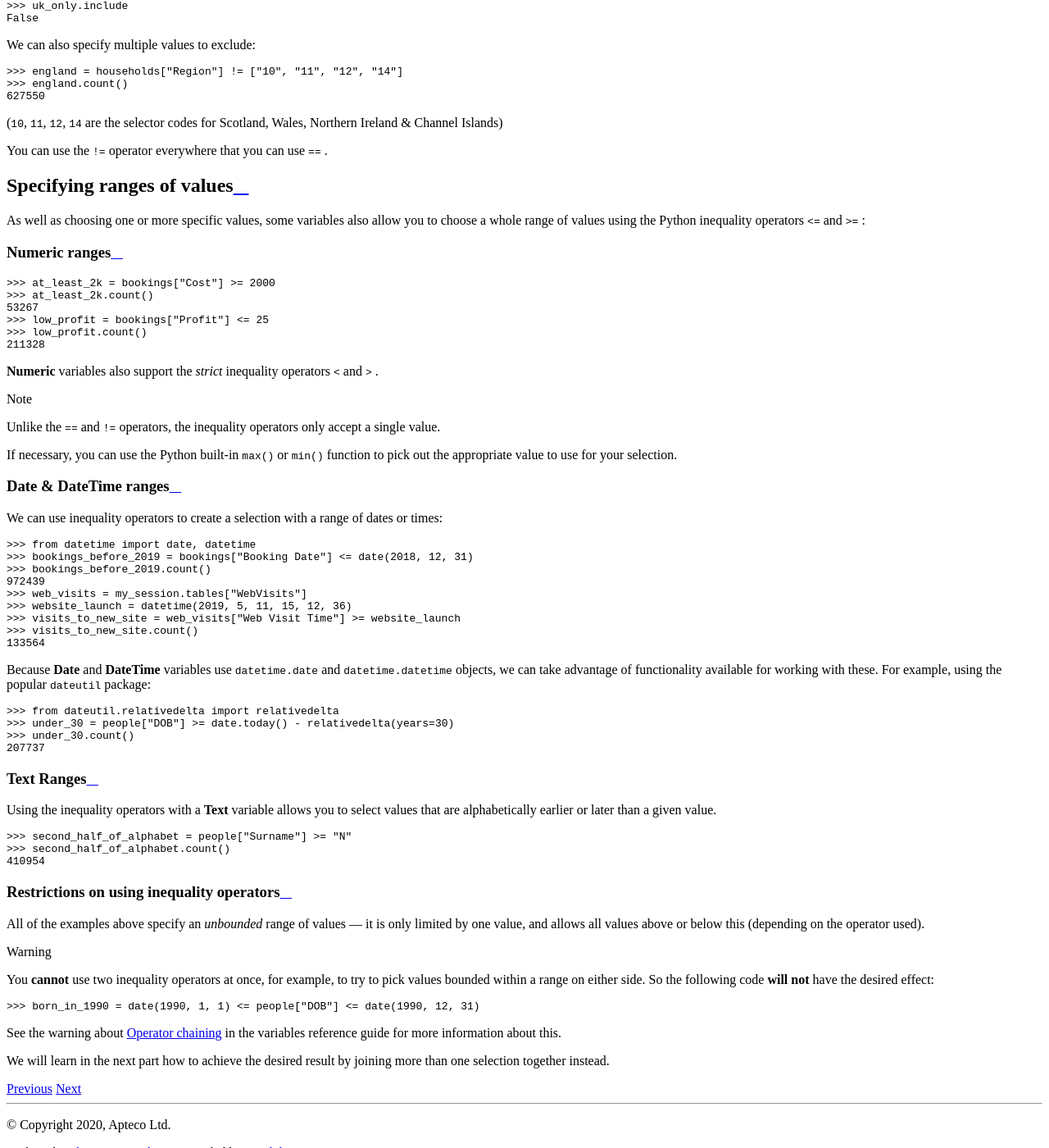
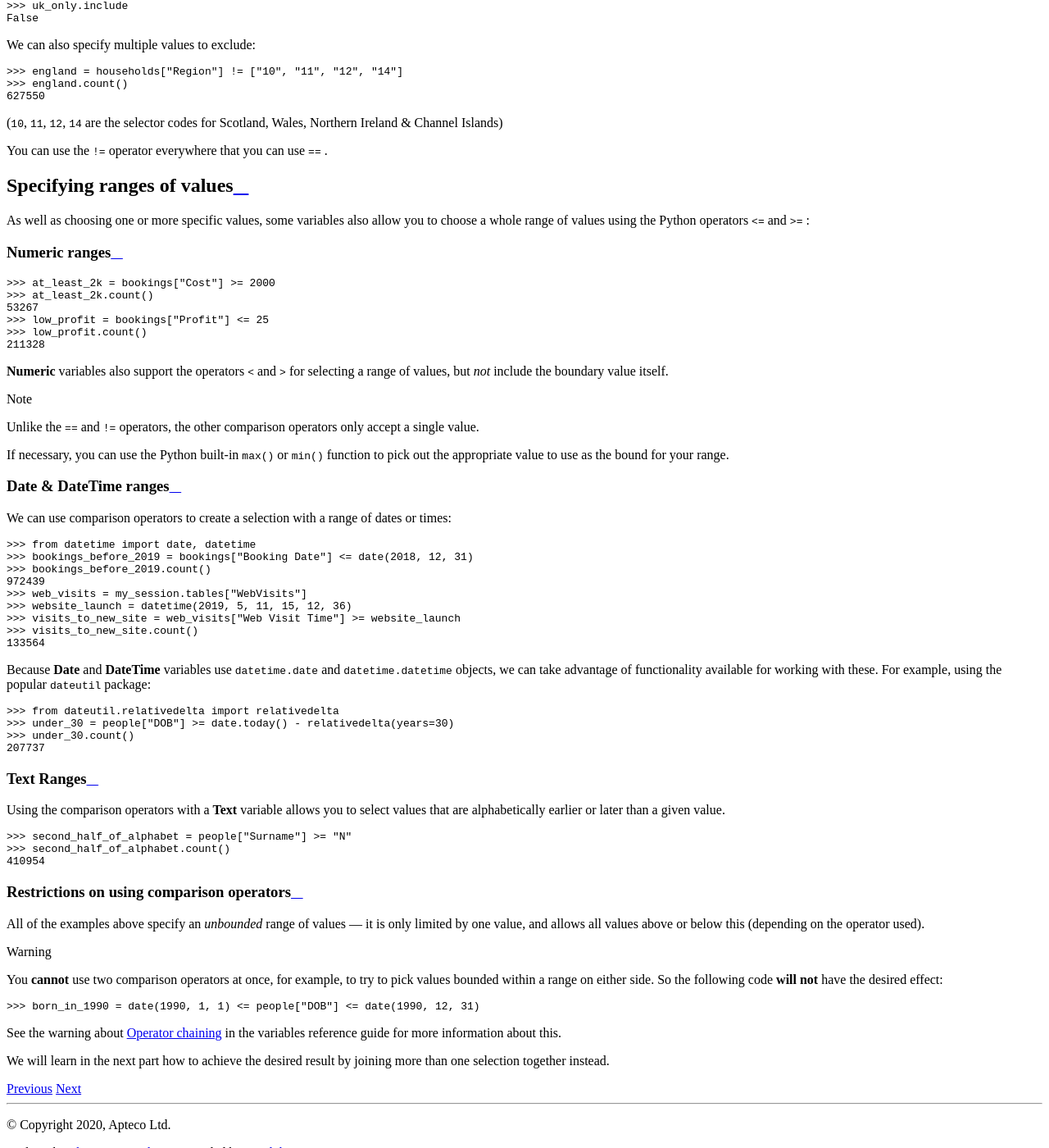
Before and after one commit to Apteco/py-apteco, a Sphinx documentation site: the page built from docs/source/tutorials/tutorial_05.rst, in a window 1280 px wide and 1400 px high, scrolled down 1052 px. Shown: the whole window at 82% size. Built offline with Sphinx 7.4.7 and the Read the Docs theme 2.0.0, drawn with Linux system fonts in a browser that asks for light colours; some of the changed text lies outside the part shown.

Commit message:
Improve language around comparison operators in documentation (amend d509f63). [AB#2029] - avoid ambiguous term 'inequality operator(s)' - prefer 'not equals operator' or 'comparison operator' - other small edits/corrections

```diff
--- a/docs/source/tutorials/tutorial_05.rst
+++ b/docs/source/tutorials/tutorial_05.rst
@@ -55,7 +55,7 @@ Specifying ranges of values
 
 As well as choosing one or more specific values,
 some variables also allow you to choose a whole range of values
-using the Python inequality operators ``<=`` and ``>=`` :
+using the Python operators ``<=`` and ``>=`` :
 
 Numeric ranges
 --------------
@@ -69,21 +69,22 @@ Numeric ranges
     >>> low_profit.count()
     211328
 
-**Numeric** variables also support the *strict* inequality operators
-``<`` and ``>`` .
+**Numeric** variables also support the operators
+``<`` and ``>`` for selecting a range of values,
+but *not* include the boundary value itself.
 
 .. note::
 
     Unlike the ``==`` and ``!=`` operators,
-    the inequality operators only accept a single value.
+    the other comparison operators only accept a single value.
 
     If necessary, you can use the Python built-in :func:`max` or :func:`min` function
-    to pick out the appropriate value to use for your selection.
+    to pick out the appropriate value to use as the bound for your range.
 
 Date & DateTime ranges
 ----------------------
 
-We can use inequality operators to create a selection with a range of dates or times:
+We can use comparison operators to create a selection with a range of dates or times:
 
 .. code-block:: python
 
@@ -112,7 +113,7 @@ For example, using the popular :mod:`dateutil` package:
 Text Ranges
 -----------
 
-Using the inequality operators with a **Text** variable
+Using the comparison operators with a **Text** variable
 allows you to select values that are alphabetically earlier or later than a given value.
 
 .. code-block:: python
@@ -121,7 +122,7 @@ allows you to select values that are alphabetically earlier or later than a give
     >>> second_half_of_alphabet.count()
     410954
 
-Restrictions on using inequality operators
+Restrictions on using comparison operators
 ------------------------------------------
 
 All of the examples above specify an *unbounded* range of values
@@ -129,7 +130,7 @@ All of the examples above specify an *unbounded* range of values
 and allows all values above or below this (depending on the operator used).
 
 .. warning::
-    You **cannot** use two inequality operators at once,
+    You **cannot** use two comparison operators at once,
     for example, to try to pick values bounded within a range on either side.
     So the following code **will not** have the desired effect:
 
```
Also changed, not shown: docs/source/reference/topics/variables.rst (+5 -5 lines).
